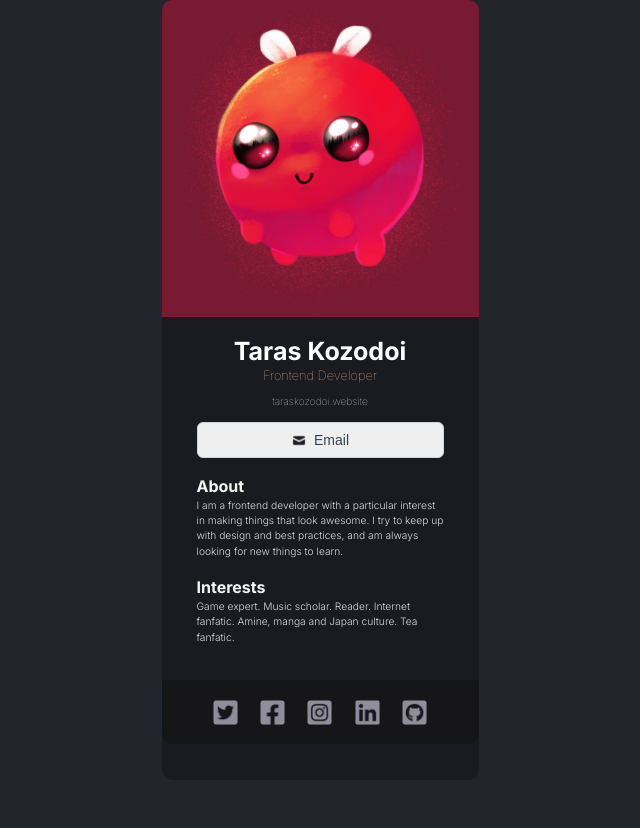
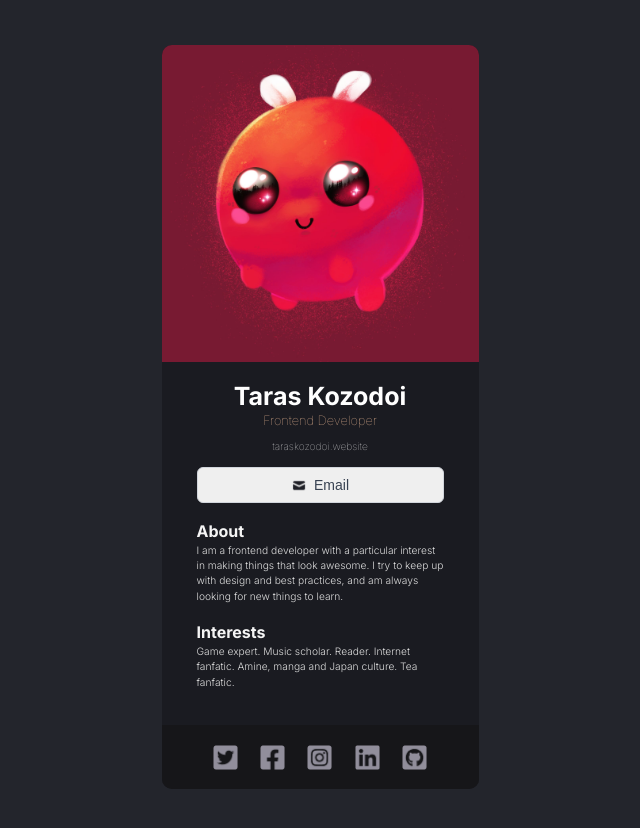
Before and after one commit to Acateel/DigitalBusinessCard, a React (Vite) app in the folder digital-business-card/: page / in a window 1280 px wide. Shown: the top 828 px of the page, without its empty margins (320-960 px from the left). Before the commit the page ends 800 px from the top, so only its background shows below. Built offline with nearby package versions, Linux system fonts and the light colour scheme.

Commit message:
change app style

```diff
--- a/digital-business-card/src/App.css
+++ b/digital-business-card/src/App.css
@@ -1,10 +1,10 @@
 .App {
     width: 317px;
-    height: 780px;
     background-color: #1A1B21;
     margin: auto;
+    margin-top: 45px;
+    margin-bottom: 45px;
     border-radius: 10px;
-
 }
 
 main {
```
